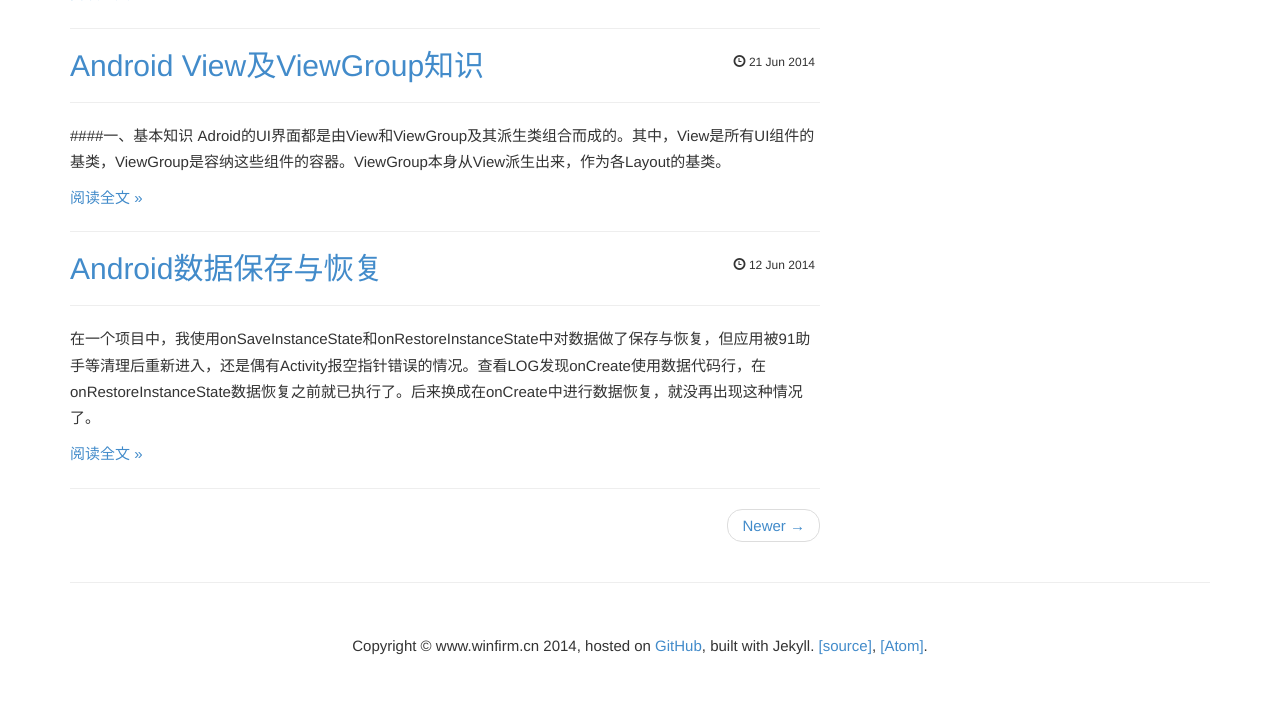
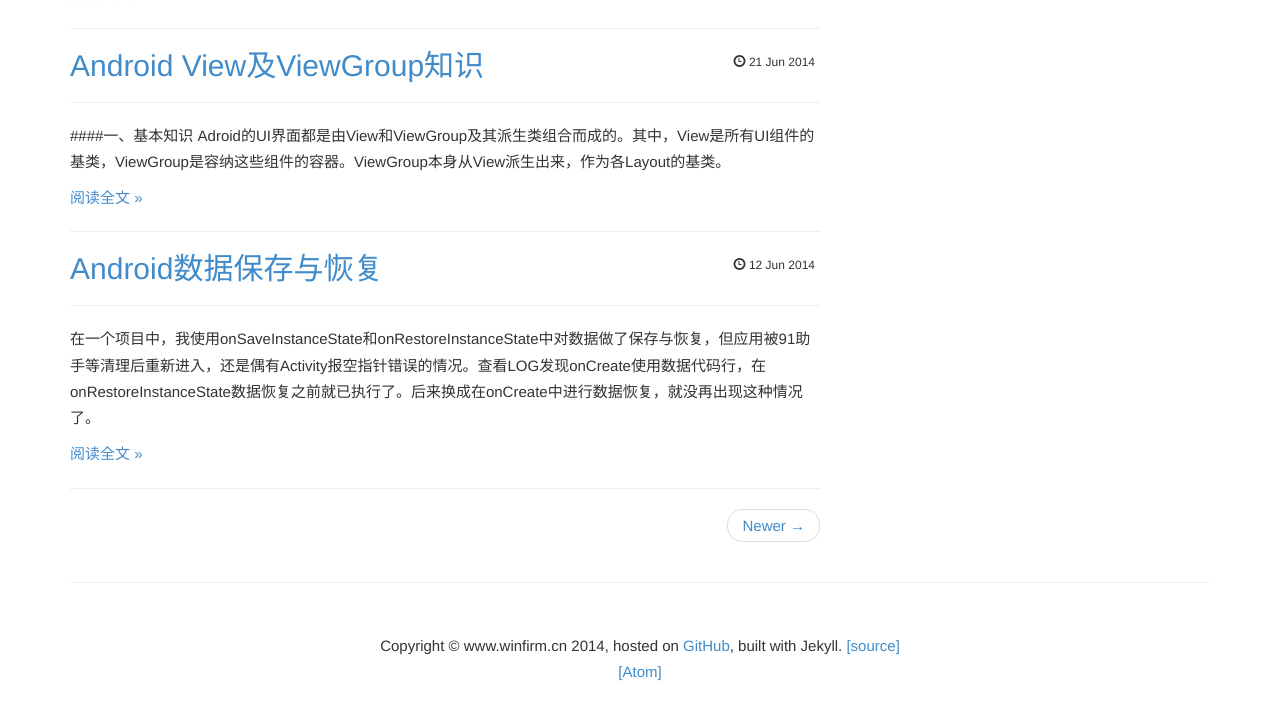
Before and after one commit to wdyggh/wdyggh.github.com, a Jekyll site: the page built from index.html, in a window 1280 px wide and 900 px high, scrolled down 1668 px, cut to the strip 154-874 px from the top of the window. Built offline with Jekyll 4.4.1, drawn with Linux system fonts in a browser that asks for light colours; Markdown is read by kramdown in place of the engine named in the settings; the list of posts is cut into pages by our own code; comment, search, counter and statistics services are not loaded.

Commit message:
update copyright.html

```diff
--- a/_includes/copyright.html
+++ b/_includes/copyright.html
@@ -1,5 +1,7 @@
             <p align="center">
-              Copyright &copy; www.winfirm.cn 2014, hosted on <a href="https://github.com/panxw">GitHub</a>, built with Jekyll. <a href="https://github.com/panxw/panxw.github.com">[source]</a>, <a href="http://www.winfirm.cn/atom.xml">[Atom]</a>.
+              Copyright &copy; www.winfirm.cn 2014, hosted on <a href="https://github.com/panxw">GitHub</a>, built with Jekyll. <a href="https://github.com/panxw/panxw.github.com">[source]</a>
 				<br/>
-				<font size=2px><script src="http://s22.cnzz.com/stat.php?id=5868355&web_id=5868355" language="JavaScript"></script></font>
+				 <a href="http://www.winfirm.cn/atom.xml">[Atom]</a>
+				<br/>
+				 <div style="display:none"><font size=2px><script src="http://s22.cnzz.com/stat.php?id=5868355&web_id=5868355" language="JavaScript"></script></font></div>
             </p>
```
